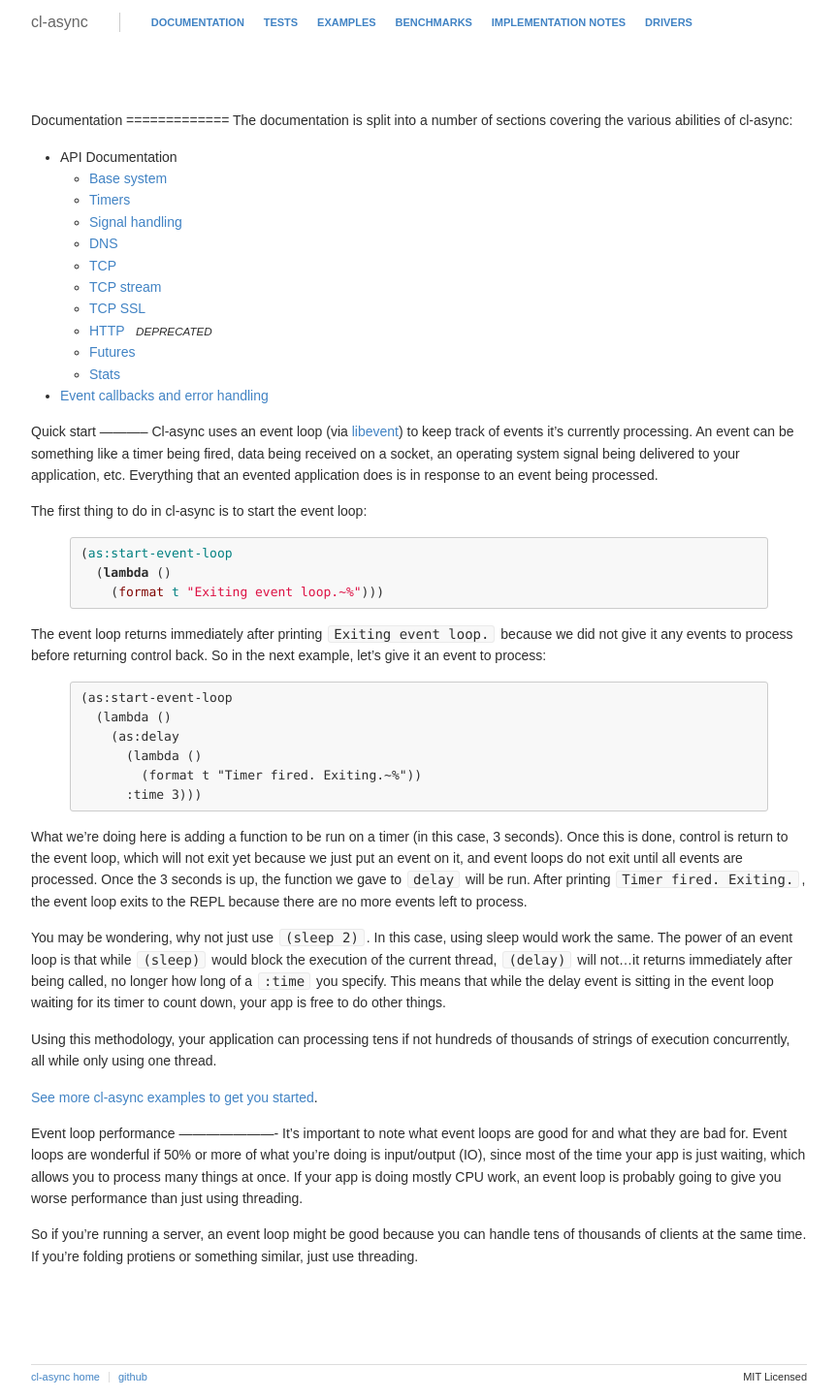
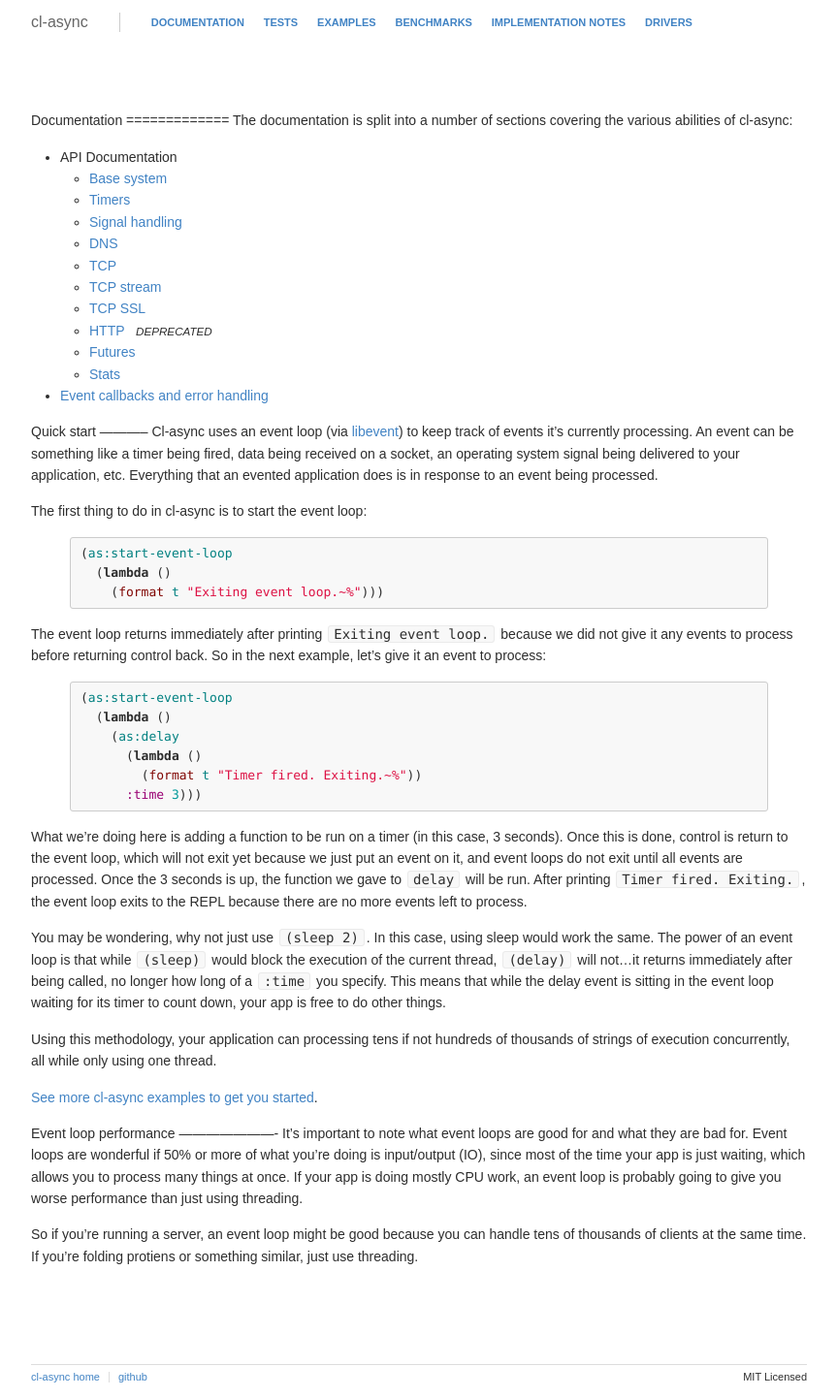
Before and after one commit to orthecreedence/cl-async, a Jekyll site: the page built from documentation.md, in a window 1280 px wide. Shown: the whole page at 97% size, without its empty margins (208-1071 px from the left). Built offline with Jekyll 4.4.1, drawn with Linux system fonts in a browser that asks for light colours; Markdown is read by kramdown in place of the engine named in the settings.

Commit message:
lets try this...

```diff
--- a/_config.yml
+++ b/_config.yml
@@ -1,3 +1,4 @@
 markdown: rdiscount
+pygments: false
 rdiscount:
   extensions: [smart]
--- a/documentation.md
+++ b/documentation.md
@@ -43,7 +43,7 @@ The event loop returns immediately after printing `Exiting event loop.` because
 we did not give it any events to process before returning control back. So in
 the next example, let's give it an event to process:
 
-{% highlight none %}
+{% highlight cl %}
 (as:start-event-loop
   (lambda ()
     (as:delay
```
